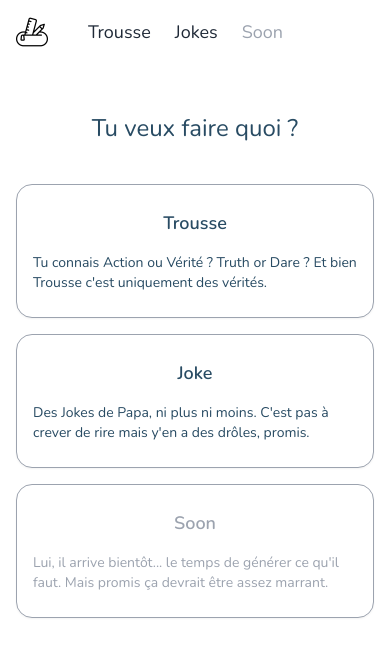
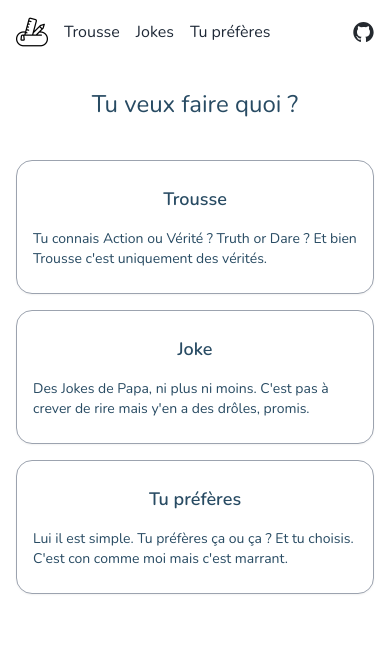
Before and after one commit to Manoz/trousse-ou-dard, a Vue app: page / in a window 390 px wide. Shown: the top 656 px of the page. Built offline with nearby package versions, Linux system fonts and the light colour scheme.

Commit message:
Feature - Add game and fix responsive

```diff
--- a/package.json
+++ b/package.json
@@ -1,7 +1,7 @@
 {
   "name": "trousse-ou-dard",
   "description": "A little app with silly games just for parties with my buddies.",
-  "version": "1.0.0",
+  "version": "1.0.1",
   "author": {
     "name": "Manoz",
     "email": "manoz@outlook.com",
--- a/src/App.vue
+++ b/src/App.vue
@@ -1,11 +1,11 @@
 <template>
   <div class="max-w-6xl mx-auto px-4 my-4">
-    <header class="flex items-center gap-4 mb-16">
+    <header class="flex items-center gap-4 mb-10 sm:mb-16">
       <RouterLink to="/">
         <img class="h-8" src="@/assets/trousse.png" alt="Tu veux jouer ? (aller à l'accueil)" />
       </RouterLink>
 
-      <nav class="ml-6 sm:ml-8 flex gap-6 sm:gap-8 items-center" role="navigation">
+      <nav class="ml-0 sm:ml-8 flex gap-4 sm:gap-8 items-center" role="navigation">
         <RouterLink active-class="!text-sky-600 underline" class="nav-link" to="/trousse">
           Trousse
         </RouterLink>
@@ -14,14 +14,31 @@
           Jokes
         </RouterLink>
 
-        <RouterLink
-          active-class="!text-amber-600 underline"
-          class="nav-link cursor-progress !text-gray-400 hover:!no-underline"
-          to="/soon"
-        >
-          Soon
+        <RouterLink active-class="!text-amber-600 underline" class="nav-link" to="/prefer">
+          Tu préfères
         </RouterLink>
       </nav>
+
+      <a
+        target="_blank"
+        class="inline-block ml-auto text-[#24292f] hover:text-gray-800"
+        href="https://github.com/Manoz/trousse-ou-dard"
+      >
+        <svg
+          class="w-[21px] h-5 sm:w-[25px] sm:h-6"
+          xmlns="http://www.w3.org/2000/svg"
+          viewBox="0 0 98 96"
+        >
+          <path
+            fill-rule="evenodd"
+            clip-rule="evenodd"
+            d="M48.854 0C21.839 0 0 22 0 49.217c0 21.756 13.993 40.172 33.405 46.69 2.427.49 3.316-1.059 3.316-2.362 0-1.141-.08-5.052-.08-9.127-13.59 2.934-16.42-5.867-16.42-5.867-2.184-5.704-5.42-7.17-5.42-7.17-4.448-3.015.324-3.015.324-3.015 4.934.326 7.523 5.052 7.523 5.052 4.367 7.496 11.404 5.378 14.235 4.074.404-3.178 1.699-5.378 3.074-6.6-10.839-1.141-22.243-5.378-22.243-24.283 0-5.378 1.94-9.778 5.014-13.2-.485-1.222-2.184-6.275.486-13.038 0 0 4.125-1.304 13.426 5.052a46.97 46.97 0 0 1 12.214-1.63c4.125 0 8.33.571 12.213 1.63 9.302-6.356 13.427-5.052 13.427-5.052 2.67 6.763.97 11.816.485 13.038 3.155 3.422 5.015 7.822 5.015 13.2 0 18.905-11.404 23.06-22.324 24.283 1.78 1.548 3.316 4.481 3.316 9.126 0 6.6-.08 11.897-.08 13.526 0 1.304.89 2.853 3.316 2.364 19.412-6.52 33.405-24.935 33.405-46.691C97.707 22 75.788 0 48.854 0z"
+            fill="currentColor"
+          />
+        </svg>
+
+        <span class="sr-only">Voir le code source sur GitHub</span>
+      </a>
     </header>
 
     <img class="hidden sm:block h-10 mx-auto mb-6 sm:mb-12" src="@/assets/trousse.png" alt="" />
@@ -36,6 +53,6 @@ import { RouterLink, RouterView } from 'vue-router'
 
 <style scoped>
 .nav-link {
-  @apply text-lg text-gray-800 hover:underline;
+  @apply text-base sm:text-lg text-gray-800 hover:underline;
 }
 </style>
--- a/src/components/HomeCard.vue
+++ b/src/components/HomeCard.vue
@@ -1,16 +1,9 @@
 <template>
-  <div
-    class="transition-transform duration-300"
-    @mouseover="avoidCursor"
-    @mouseleave="resetPosition"
-    :title="soon && 'Ouais l\'animation est à chier... déso'"
-  >
+  <div class="transition-transform duration-300">
     <RouterLink
       class="flex flex-col items-center h-full rounded-2xl px-4 md:px-6 py-6 sm:py-8 border border-gray-400 bg-white focus-within:ring-2 focus-within:ring-offset-2 hover:border-gray-500 hover:shadow-md outline-none shadow-sm transition duration-200"
       :to="link"
       :class="{
-        'text-gray-400 border-gray-200 hover:border-gray-200 hover:shadow-sm cursor-progress':
-          props.soon,
         [customClass]: customClass
       }"
     >
@@ -41,35 +34,9 @@ const props = defineProps({
     type: String,
     required: true
   },
-  soon: {
-    type: Boolean,
-    default: false
-  },
   customClass: {
     type: String,
     default: ''
   }
 })
-
-const avoidCursor = (event) => {
-  if (!props.soon) return
-
-  const card = event.currentTarget
-  const randomPositionTop = Math.floor(Math.random() * 400)
-  const randomPositionRight = Math.floor(Math.random() * 600)
-  const randomPositionBottom = Math.floor(Math.random() * 400)
-  const randomPositionLeft = Math.floor(Math.random() * 600)
-
-  card.style.transform = `matrix(1, 0, 0, 1, ${randomPositionRight - randomPositionLeft}, ${
-    randomPositionBottom - randomPositionTop
-  })`
-}
-
-const resetPosition = (event) => {
-  if (!props.soon) return
-
-  setTimeout(() => {
-    event.target.style.transform = 'none'
-  }, 4000)
-}
 </script>
--- a/src/router/index.js
+++ b/src/router/index.js
@@ -20,9 +20,9 @@ const router = createRouter({
       component: () => import('../views/JokeView.vue')
     },
     {
-      path: '/soon',
-      name: 'soon',
-      component: () => import('../views/SoonView.vue')
+      path: '/prefer',
+      name: 'prefer',
+      component: () => import('../views/PreferView.vue')
     }
   ]
 })
--- /dev/null
+++ b/src/stores/prefer.js
@@ -0,0 +1,40 @@
+import { defineStore } from 'pinia'
+import { addContentApi, fetchApi } from '../api/storeApi'
+
+const jsonBinID = import.meta.env.VITE_PREFER_BIN_ID
+
+export const usePreferStore = defineStore('preferStore', {
+  state: () => ({
+    prefers: [],
+    loaded: false
+  }),
+
+  actions: {
+    async fetchPrefers() {
+      try {
+        const fetchData = await fetchApi(jsonBinID)
+
+        return fetchData || []
+      } catch (error) {
+        console.error('Oops, something went wrong while loading the trousses', error)
+      }
+    },
+
+    async getPrefers() {
+      if (this.loaded) return
+
+      const prefers = await this.fetchPrefers()
+
+      this.prefers = prefers
+      this.loaded = true
+    },
+
+    async addPrefer(newPrefer) {
+      const prefers = this.prefers
+
+      const newPrefers = await addContentApi(jsonBinID, prefers, newPrefer)
+
+      this.prefers = newPrefers
+    }
+  }
+})
--- a/src/views/HomeView.vue
+++ b/src/views/HomeView.vue
@@ -1,5 +1,5 @@
 <template>
-  <main>
+  <main class="mb-10 sm:mb-0">
     <div class="max-w-4xl mx-auto">
       <p class="text-center text-2xl leading-8 sm:text-4xl sm:leading-[3rem] font-light">
         Tu veux faire quoi ?
@@ -22,10 +22,9 @@
           />
 
           <HomeCard
-            title="Soon"
-            desc="Lui, il arrive bientôt... le temps de générer ce qu'il faut. Mais promis ça devrait être assez marrant."
-            link="/soon"
-            :soon="true"
+            title="Tu préfères"
+            desc="Lui il est simple. Tu préfères ça ou ça ? Et tu choisis. C'est con comme moi mais c'est marrant."
+            link="/prefer"
             custom-class="focus-within:ring-amber-600"
           />
         </div>
--- /dev/null
+++ b/src/views/PreferView.vue
@@ -0,0 +1,132 @@
+<template>
+  <main>
+    <div class="max-w-3xl mx-auto">
+      <p
+        v-if="currentPrefer"
+        class="text-center text-2xl leading-8 sm:text-4xl sm:leading-[3rem] font-light min-h-[170px]"
+      >
+        {{ currentPrefer }}
+      </p>
+
+      <p
+        v-else
+        class="text-center text-2xl leading-8 sm:text-4xl sm:leading-[3rem] font-light min-h-[170px]"
+      >
+        Chargement d'un "Tu préfères"...
+      </p>
+
+      <div class="mx-auto flex items-center justify-center my-8 gap-4">
+        <ButtonPrimary
+          bg-class="bg-amber-600"
+          focus-class="focus-visible:outline-amber-600"
+          label="Une autre !"
+          @click="displayRandomPrefer"
+        />
+
+        <ButtonOutline
+          border-class="border-amber-600"
+          focus-class="focus-visible:outline-amber-600"
+          label='Ajouter un "Tu préfères"'
+          @click="isModalOpen = true"
+        />
+      </div>
+
+      <ModalForm
+        modal-title='Ajouter un "Tu préfères"'
+        :is-open="isModalOpen"
+        custom-focus-class="focus:ring-amber-500"
+        @update:is-open="isModalOpen = $event"
+      >
+        <template #default>
+          <label class="block text-sm font-medium leading-6 text-gray-900" for="newPrefer">
+            Écris ton "Tu préfères" ici :
+          </label>
+
+          <div class="mb-4 mt-2">
+            <input
+              id="newPrefer"
+              v-model="newPrefer"
+              :disabled="isAddingPrefer"
+              class="block w-full border-0 py-2 text-gray-900 shadow-sm ring-1 ring-inset ring-gray-300 focus:ring-2 focus:ring-inset focus:ring-amber-600 sm:text-sm sm:leading-6"
+              :class="{ 'opacity-50 cursor-not-allowed': isAddingPrefer }"
+            />
+          </div>
+
+          <ButtonPrimary
+            bg-class="bg-amber-600"
+            focus-class="focus-visible:outline-amber-600"
+            label="Go OMG !"
+            @click="addNewPrefer"
+            :disabled="isAddingPrefer"
+          />
+
+          <div
+            v-if="displaySuccessMessage"
+            class="mt-2 bg-green-100 text-green-600 font-semibold py-1.5 px-2 rounded-sm"
+          >
+            C'est bon, ton "Tu préfères" a bien été ajouté !
+          </div>
+        </template>
+      </ModalForm>
+    </div>
+  </main>
+</template>
+
+<script setup>
+import { ref, onMounted } from 'vue'
+import { usePreferStore } from '@/stores/prefer'
+import ModalForm from '@/components/ModalForm.vue'
+import ButtonPrimary from '@/components/ButtonPrimary.vue'
+import ButtonOutline from '@/components/ButtonOutline.vue'
+
+const preferStore = usePreferStore()
+const currentPrefer = ref('')
+const displayedPrefers = ref([])
+const newPrefer = ref('')
+const isModalOpen = ref(false)
+const isAddingPrefer = ref(false)
+const displaySuccessMessage = ref(false)
+
+onMounted(async () => {
+  await preferStore.getPrefers()
+  displayRandomPrefer()
+})
+
+const displayRandomPrefer = () => {
+  // Filter to get only Prefers that have not been displayed yet
+  const unshownPrefers = preferStore.prefers.filter(
+    (prefer) => !displayedPrefers.value.includes(prefer)
+  )
+
+  // If all Prefers have been displayed, reset the list
+  if (unshownPrefers.length === 0) {
+    displayedPrefers.value = []
+    preferStore.getPrefers()
+    return
+  }
+
+  // Get a random Prefer from the list
+  const randomIndex = Math.floor(Math.random() * unshownPrefers.length)
+  currentPrefer.value = unshownPrefers[randomIndex]
+  displayedPrefers.value.push(currentPrefer.value)
+}
+
+const addNewPrefer = () => {
+  if (isAddingPrefer.value) return
+
+  if (newPrefer.value) {
+    isAddingPrefer.value = true
+
+    preferStore.addPrefer(newPrefer.value).then(() => {
+      newPrefer.value = ''
+      isAddingPrefer.value = false
+
+      displaySuccessMessage.value = true
+
+      setTimeout(() => {
+        displaySuccessMessage.value = false
+      }, 3000)
+    })
+  }
+}
+</script>
--- a/src/views/SoonView.vue
+++ /dev/null
@@ -1,11 +0,0 @@
-<template>
-  <main>
-    <div class="max-w-3xl mx-auto">
-      <p
-        class="text-center text-2xl leading-8 sm:text-4xl sm:leading-[3rem] font-light min-h-[170px]"
-      >
-        Nah ! Reviens un peu plus tard...
-      </p>
-    </div>
-  </main>
-</template>
```
Also changed, not shown: src/components/ModalForm.vue (+4 -6 lines), 2 other files (tests, documents, lock files or other folders).
